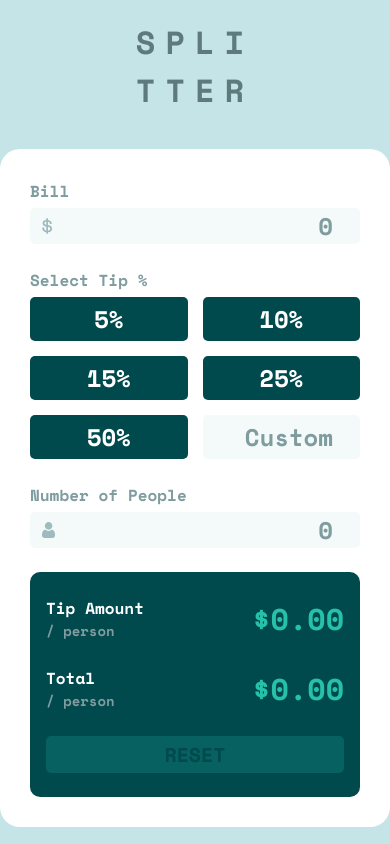
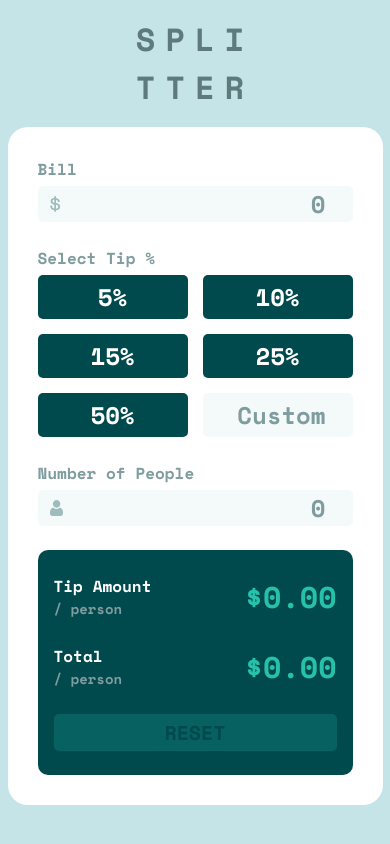
Before and after one commit to emekler0729/fem-tip-calculator-app, a React (Create React App) app: page / in a window 390 px wide. Built offline with nearby package versions, Linux system fonts and the light colour scheme.

Commit message:
added desktop responsive layout

```diff
--- a/src/App.js
+++ b/src/App.js
@@ -25,6 +25,7 @@ const Wrapper = styled.div`
     background-color: ${colorNeutralCyanLight1};
     min-height: 100vh;
     display: grid;
+    grid-template-rows: 15% auto;
     place-items: center;
     font-family: ${fontFamily};
 `;
@@ -36,14 +37,26 @@ const Title = styled.h1`
 `;
 
 const Calculator = styled.div`
-    width: 100%;
+    max-width: 375px;
     background-color: ${colorWhite};
     border-radius: 20px;
     overflow: hidden;
     padding: 30px;
+    align-self: start;
+
+    @media only screen and (min-width: 768px) {
+        display: flex;
+        justify-content: space-between;
+        max-width: 768px;
+        margin-top: 50px;
+    }
 `;
 
-const Inputs = styled.form``;
+const Inputs = styled.form`
+    @media only screen and (min-width: 768px) {
+        flex: 0 0 50%;
+    }
+`;
 
 const FormInputGroup = styled.div`
     margin-bottom: 24px;
@@ -103,6 +116,16 @@ const ButtonGroup = styled.div`
         background-color: ${colorPrimary};
         color: ${colorNeutralCyanDark1};
     }
+
+    & > Input#${(props) => props.activeId} {
+        outline: ${colorPrimary} auto 1px;
+        outline-offset: 0px;
+    }
+
+    @media only screen and (min-width: 768px) {
+        display: grid;
+        grid-template-columns: 1fr 1fr 1fr;
+    }
 `;
 
 const Button = styled.button`
@@ -128,6 +151,15 @@ const Outputs = styled.div`
     background-color: ${colorNeutralCyanDark1};
     border-radius: 10px;
     padding: 24px 16px;
+
+    @media only screen and (min-width: 768px) {
+        flex: 1 0 auto;
+        margin-left: 30px;
+
+        display: flex;
+        flex-direction: column;
+        justify-content: space-between;
+    }
 `;
 
 const OutputGroup = styled.dl`
@@ -208,6 +240,13 @@ function App() {
         } else {
             setBillAmount(Number(num));
         }
+    }
+
+    // TODO add Input validation
+    function onCustomChange(event) {
+        event.preventDefault();
+        setTipPercentage(Number(event.target.value / 100));
+        setActiveTipButtonID("custom");
     }
 
     function onButtonClick(event) {
@@ -292,7 +331,14 @@ function App() {
                             <Button onClick={onButtonClick} id="tip50">
                                 50%
                             </Button>
-                            <Input id="custom" type="number" step="1" placeholder="Custom"></Input>
+                            <Input
+                                id="custom"
+                                type="number"
+                                step="1"
+                                placeholder="Custom"
+                                value={activeTipButtonID === "custom" ? tipPercentage * 100 : ""}
+                                onChange={onCustomChange}
+                            ></Input>
                         </ButtonGroup>
                     </FormInputGroup>
                     <FormInputGroup>
@@ -311,6 +357,7 @@ function App() {
                     </FormInputGroup>
                 </Inputs>
                 <Outputs>
+                    <div>
                         <OutputGroup>
                             <OutputLabel>Tip Amount</OutputLabel>
                             <OutputValue>${tipAmount.toFixed(2)}</OutputValue>
@@ -319,6 +366,7 @@ function App() {
                             <OutputLabel>Total</OutputLabel>
                             <OutputValue>${totalAmount.toFixed(2)}</OutputValue>
                         </OutputGroup>
+                    </div>
                     <ResetButton disabled={!(billAmount || tipPercentage || numberOfPeople)} onClick={reset}>
                         Reset
                     </ResetButton>
```
Lines whose indentation alone changed are shown as unchanged.
